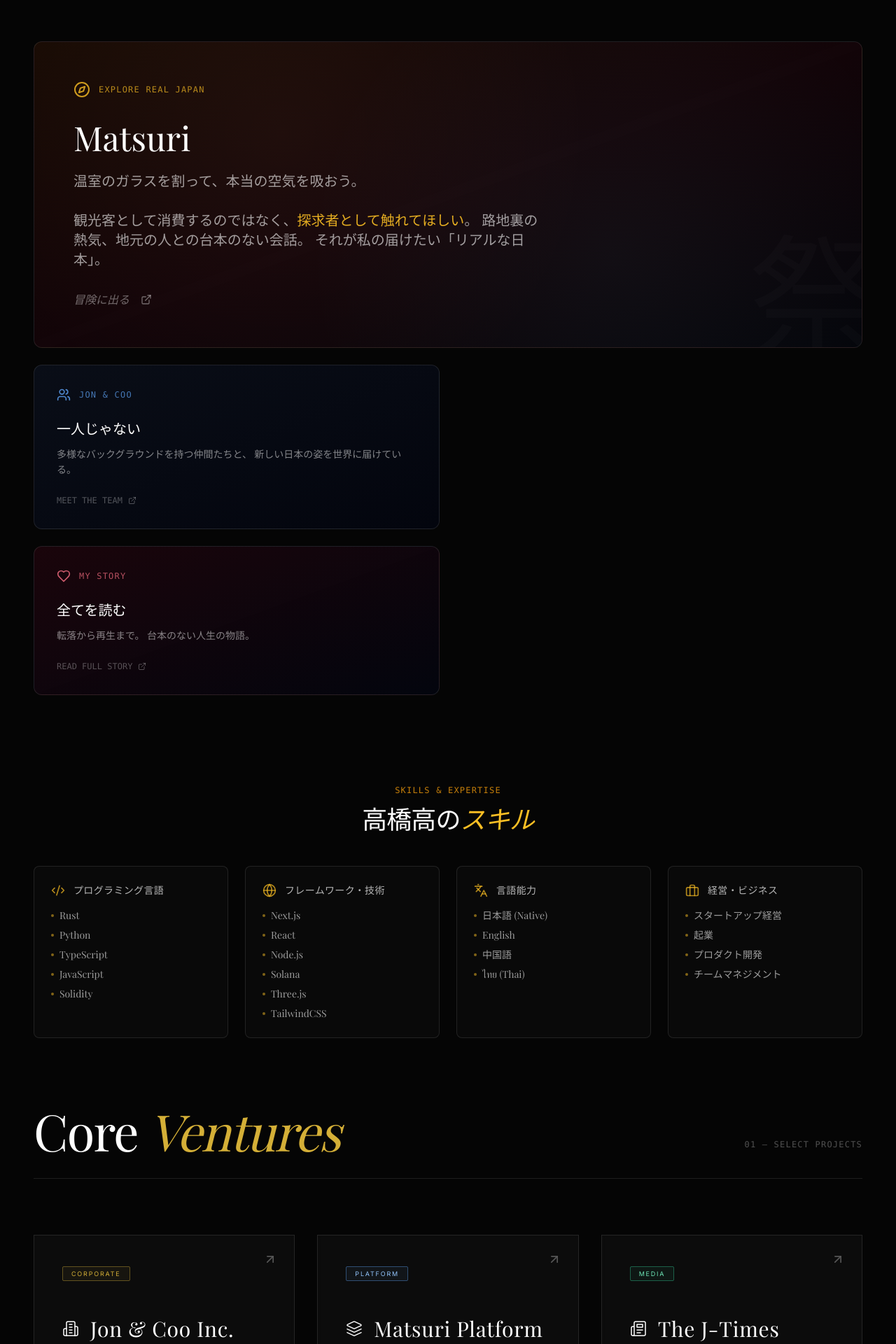
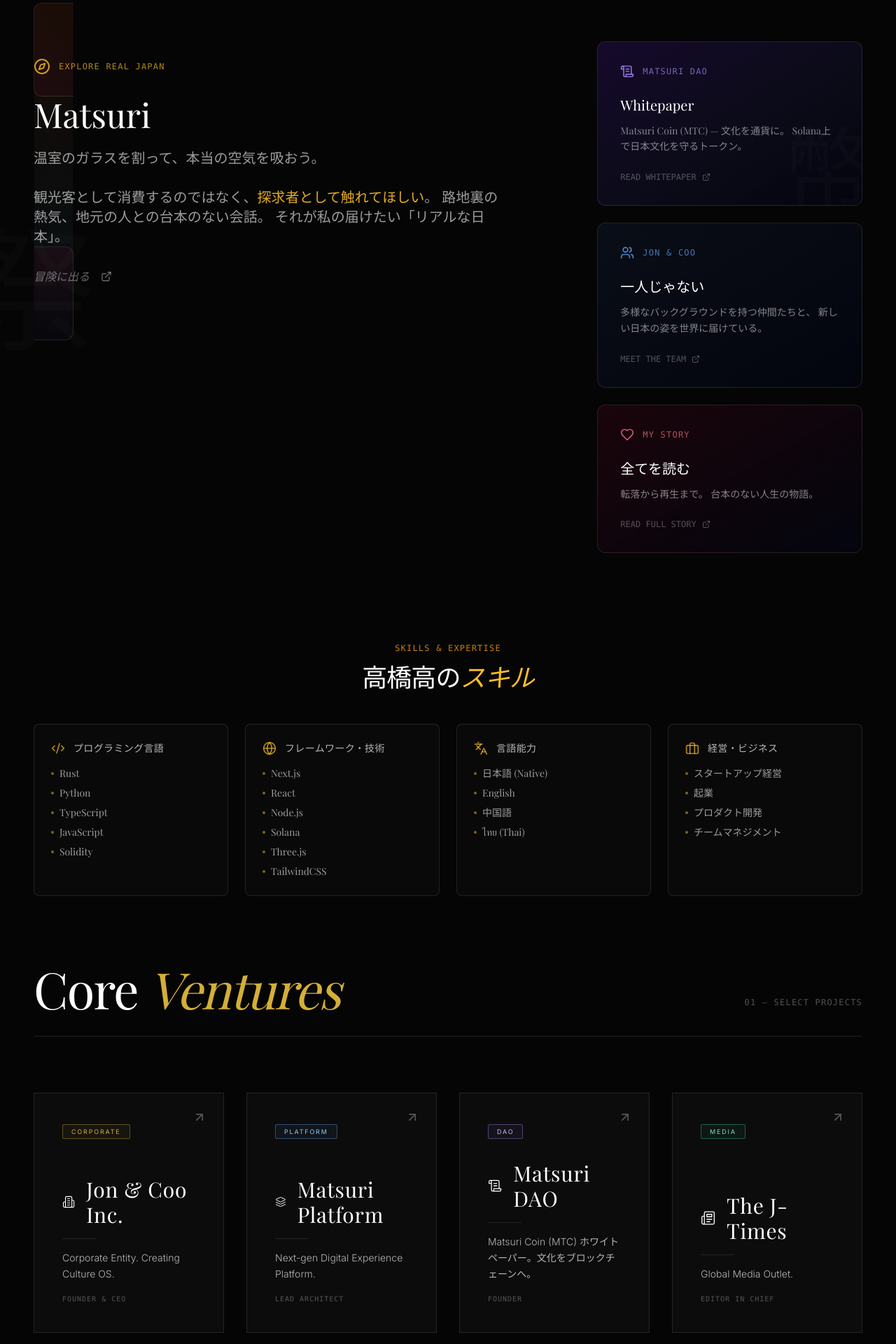
Before and after one commit to Cootakahashi/ko-takahashi-official, a React (Vite) app: page / in a window 1280 px wide. Shown: the part 1980-3900 px from the top of the page at 70% size. Built offline with nearby package versions, Linux system fonts and the light colour scheme; a web font is replaced by a local one.

Commit message:
added whitepaper page

```diff
--- a/App.tsx
+++ b/App.tsx
@@ -19,6 +19,7 @@ import {
   Building2,
   Layers,
   Newspaper,
+  ScrollText,
   ChevronDown,
   MapPin,
 } from "lucide-react";
@@ -86,6 +87,7 @@ const CategoryBadge: React.FC<{ category: string; label: string }> = ({
     Corporate: "text-gold border-gold/40 bg-gold/5",
     Platform: "text-blue-300 border-blue-400/40 bg-blue-400/5",
     Media: "text-emerald-300 border-emerald-400/40 bg-emerald-400/5",
+    DAO: "text-violet-300 border-violet-400/40 bg-violet-400/5",
   };
   const style =
     colors[category as keyof typeof colors] || "text-white border-white";
@@ -105,6 +107,8 @@ const CompanyCard: React.FC<{ link: SocialLink; t: any }> = ({ link, t }) => {
       ? Newspaper
       : link.iconName === "layers"
       ? Layers
+      : link.iconName === "scroll"
+      ? ScrollText
       : Building2;
 
   const companyData =
@@ -492,7 +496,7 @@ const App: React.FC = () => {
               </span>
             </div>
 
-            <div className="grid grid-cols-1 md:grid-cols-3 gap-8">
+            <div className="grid grid-cols-1 md:grid-cols-2 lg:grid-cols-4 gap-8">
               {companyLinks.map((link, index) => (
                 <motion.div
                   key={link.url}
--- a/components/CultureOSShowcase.tsx
+++ b/components/CultureOSShowcase.tsx
@@ -2,7 +2,7 @@
 
 import React from 'react';
 import { motion } from 'framer-motion';
-import { Compass, Users, ExternalLink, Heart } from 'lucide-react';
+import { Compass, Users, ExternalLink, Heart, ScrollText } from 'lucide-react';
 
 interface CultureOSShowcaseProps {
   t?: any;
@@ -18,7 +18,7 @@ const MatsuriInviteCard: React.FC = () => (
     href="https://matsuri.group/ja"
     target="_blank"
     rel="noopener noreferrer"
-    className="group relative overflow-hidden rounded-xl border border-white/10 bg-gradient-to-br from-amber-950/30 via-rose-950/20 to-slate-950/30 p-10 md:p-14 hover:border-amber-500/40 transition-all duration-700 col-span-2"
+    className="group relative overflow-hidden rounded-xl border border-white/10 bg-gradient-to-br from-amber-950/30 via-rose-950/20 to-slate-950/30 p-10 md:p-14 hover:border-amber-500/40 transition-all duration-700 h-full"
   >
     {/* 背景のソフトなパターン */}
     <div className="absolute inset-0 opacity-5 bg-[radial-gradient(circle_at_30%_30%,_#FFA07A_0%,_transparent_50%)]" />
@@ -51,6 +51,47 @@ const MatsuriInviteCard: React.FC = () => (
     {/* 装飾的な日本語テキスト */}
     <span className="absolute -bottom-8 -right-8 text-[12rem] font-jp text-white/[0.02] select-none pointer-events-none leading-none">
       祭
+    </span>
+  </motion.a>
+);
+
+// Whitepaper カード
+const WhitepaperCard: React.FC = () => (
+  <motion.a
+    initial={{ opacity: 0, y: 30 }}
+    whileInView={{ opacity: 1, y: 0 }}
+    viewport={{ once: true }}
+    transition={{ duration: 0.8, delay: 0.15 }}
+    href="https://www.matsuri-dao.com/docs/intro"
+    target="_blank"
+    rel="noopener noreferrer"
+    className="group relative overflow-hidden rounded-xl border border-white/10 bg-gradient-to-br from-violet-950/40 via-indigo-950/30 to-slate-950/50 p-8 flex flex-col justify-between hover:border-violet-400/40 transition-all duration-500"
+  >
+    {/* Subtle glow effect */}
+    <div className="absolute inset-0 opacity-0 group-hover:opacity-100 transition-opacity duration-700 bg-[radial-gradient(circle_at_50%_50%,_rgba(139,92,246,0.08)_0%,_transparent_70%)]" />
+
+    <div className="relative z-10">
+      <div className="flex items-center gap-3 mb-6">
+        <ScrollText className="w-5 h-5 text-violet-400/80" />
+        <span className="text-xs font-mono text-violet-400/70 tracking-widest uppercase">Matsuri DAO</span>
+      </div>
+
+      <h4 className="font-serif text-xl text-white mb-3 group-hover:text-violet-300 transition-colors duration-500">Whitepaper</h4>
+
+      <p className="text-white/50 text-sm leading-relaxed font-serif">
+        Matsuri Coin (MTC) — 文化を通貨に。
+        Solana上で日本文化を守るトークン。
+      </p>
+    </div>
+
+    <div className="flex items-center gap-2 text-white/30 group-hover:text-violet-400 transition-colors text-xs font-mono mt-6">
+      <span>READ WHITEPAPER</span>
+      <ExternalLink className="w-3 h-3 group-hover:translate-x-1 transition-transform" />
+    </div>
+
+    {/* 装飾的テキスト */}
+    <span className="absolute -bottom-4 -right-4 text-[8rem] font-jp text-white/[0.02] select-none pointer-events-none leading-none">
+      幣
     </span>
   </motion.a>
 );
@@ -147,9 +188,12 @@ const CultureOSShowcase: React.FC<CultureOSShowcaseProps> = ({ t }) => {
       </div>
 
       {/* Grid */}
-      <div className="grid grid-cols-1 md:grid-cols-2 gap-6">
-        <MatsuriInviteCard />
+      <div className="grid grid-cols-1 md:grid-cols-3 gap-6">
+        <div className="md:col-span-2">
+          <MatsuriInviteCard />
+        </div>
         <div className="flex flex-col gap-6">
+          <WhitepaperCard />
           <TeamCard />
           <StoryLinkCard />
         </div>
--- a/config.ts
+++ b/config.ts
@@ -38,6 +38,13 @@ export const companyLinks: SocialLink[] = [
     category: "Platform",
     iconName: "layers",
     id: "matsuri"
+  },
+  {
+    platform: "Matsuri DAO",
+    url: "https://www.matsuri-dao.com",
+    category: "DAO",
+    iconName: "scroll",
+    id: "matsuri_dao"
   },
   {
     platform: "The J-Times",
--- a/i18n.ts
+++ b/i18n.ts
@@ -21,6 +21,7 @@ interface TranslationData {
     Corporate: string;
     Platform: string;
     Media: string;
+    DAO: string;
   };
   companies: {
     [key: string]: {
@@ -53,7 +54,8 @@ export const translations: Record<LanguageCode, TranslationData> = {
       Personal: "Personal",
       Corporate: "Corporate",
       Platform: "Platform",
-      Media: "Media"
+      Media: "Media",
+      DAO: "DAO"
     },
     companies: {
       "jon_coo": {
@@ -63,6 +65,10 @@ export const translations: Record<LanguageCode, TranslationData> = {
       "matsuri": {
         description: "Next-gen Digital Experience Platform.",
         operated_by: "LEAD ARCHITECT"
+      },
+      "matsuri_dao": {
+        description: "Matsuri Coin (MTC) ホワイトペーパー。文化をブロックチェーンへ。",
+        operated_by: "FOUNDER"
       },
       "j_times": {
         description: "Global Media Outlet.",
@@ -91,7 +97,8 @@ export const translations: Record<LanguageCode, TranslationData> = {
       Personal: "Personal",
       Corporate: "Corporate",
       Platform: "Platform",
-      Media: "Media"
+      Media: "Media",
+      DAO: "DAO"
     },
     companies: {
       "jon_coo": {
@@ -101,6 +108,10 @@ export const translations: Record<LanguageCode, TranslationData> = {
       "matsuri": {
         description: "Next-gen Digital Experience Platform.",
         operated_by: "LEAD ARCHITECT"
+      },
+      "matsuri_dao": {
+        description: "Matsuri Coin (MTC) Whitepaper. Culture on-chain.",
+        operated_by: "FOUNDER"
       },
       "j_times": {
         description: "Global Media Outlet.",
@@ -129,7 +140,8 @@ export const translations: Record<LanguageCode, TranslationData> = {
       Personal: "个人",
       Corporate: "企业",
       Platform: "平台",
-      Media: "媒体"
+      Media: "媒体",
+      DAO: "DAO"
     },
     companies: {
       "jon_coo": {
@@ -139,6 +151,10 @@ export const translations: Record<LanguageCode, TranslationData> = {
       "matsuri": {
         description: "下一代数字体验平台。",
         operated_by: "LEAD ARCHITECT"
+      },
+      "matsuri_dao": {
+        description: "Matsuri Coin (MTC) 白皮书。文化上链。",
+        operated_by: "FOUNDER"
       },
       "j_times": {
         description: "全球媒体渠道。",
@@ -167,7 +183,8 @@ export const translations: Record<LanguageCode, TranslationData> = {
       Personal: "개인",
       Corporate: "기업",
       Platform: "플랫폼",
-      Media: "미디어"
+      Media: "미디어",
+      DAO: "DAO"
     },
     companies: {
       "jon_coo": {
@@ -177,6 +194,10 @@ export const translations: Record<LanguageCode, TranslationData> = {
       "matsuri": {
         description: "차세대 디지털 경험 플랫폼.",
         operated_by: "LEAD ARCHITECT"
+      },
+      "matsuri_dao": {
+        description: "Matsuri Coin (MTC) 백서. 문화를 온체인으로.",
+        operated_by: "FOUNDER"
       },
       "j_times": {
         description: "글로벌 미디어 아울렛.",
@@ -205,7 +226,8 @@ export const translations: Record<LanguageCode, TranslationData> = {
       Personal: "ส่วนตัว",
       Corporate: "องค์กร",
       Platform: "แพลตฟอร์ม",
-      Media: "สื่อ"
+      Media: "สื่อ",
+      DAO: "DAO"
     },
     companies: {
       "jon_coo": {
@@ -215,6 +237,10 @@ export const translations: Record<LanguageCode, TranslationData> = {
       "matsuri": {
         description: "แพลตฟอร์มประสบการณ์ดิจิทัลยุคหน้า",
         operated_by: "LEAD ARCHITECT"
+      },
+      "matsuri_dao": {
+        description: "Matsuri Coin (MTC) สมุดปกขาว วัฒนธรรมบนบล็อกเชน",
+        operated_by: "FOUNDER"
       },
       "j_times": {
         description: "สื่อระดับโลก",
--- a/types.ts
+++ b/types.ts
@@ -3,7 +3,7 @@ export type LanguageCode = 'ja' | 'en' | 'zh' | 'ko' | 'th';
 export interface SocialLink {
   platform: string;
   url: string;
-  category: 'Business' | 'Tech' | 'Visual' | 'Personal' | 'Corporate' | 'Platform' | 'Media';
+  category: 'Business' | 'Tech' | 'Visual' | 'Personal' | 'Corporate' | 'Platform' | 'Media' | 'DAO';
   iconName?: string;
   id?: string; // key for translation lookup
 }
```
